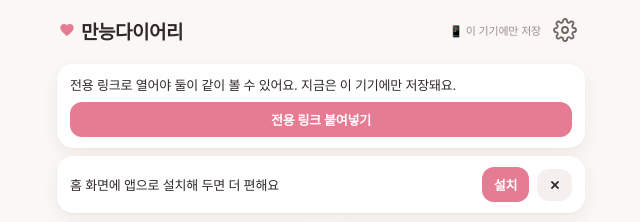
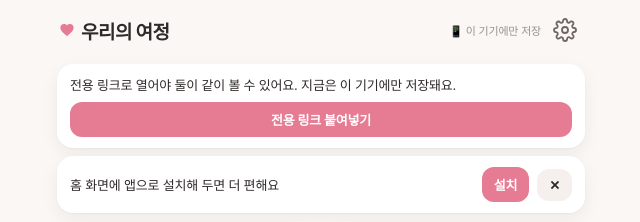
Before and after one commit to Yang-Han-0520/couple-diary, a plain HTML site: page index.html in a window 1280 px wide. Both pictures are taken after a click on the button "저장". Shown: the top 222 px of the page, 319-959 px from the left. Drawn offline with Linux system fonts and the light colour scheme; a web font is replaced by a local one.

Commit message:
앱 이름을 '우리의 여정'으로 변경 (v13)
Co-Authored-By: Claude Opus 5.5 <noreply@anthropic.com>

```diff
--- a/index.html
+++ b/index.html
@@ -3,7 +3,7 @@
 <head>
 <meta charset="utf-8">
 <meta name="viewport" content="width=device-width, initial-scale=1, viewport-fit=cover">
-<title>만능다이어리</title>
+<title>우리의 여정</title>
 <meta name="theme-color" content="#faf7f5">
 <link rel="manifest" href="manifest.webmanifest">
 <link rel="stylesheet" href="https://cdn.jsdelivr.net/gh/orioncactus/pretendard@v1.3.9/dist/web/variable/pretendardvariable-dynamic-subset.min.css">
@@ -11,7 +11,7 @@
 <link rel="apple-touch-icon" href="apple-touch-icon.png">
 <meta name="apple-mobile-web-app-capable" content="yes">
 <meta name="mobile-web-app-capable" content="yes">
-<meta name="apple-mobile-web-app-title" content="만능다이어리">
+<meta name="apple-mobile-web-app-title" content="우리의 여정">
 <style>
 :root{
   --bg:#faf7f5; --card:#ffffff; --ink:#2f2a29; --sub:#9b918e; --line:#efe9e6; --soft:#f5f0ee;
@@ -215,7 +215,7 @@ nav.tabs button.on{color:var(--accent);font-weight:700}
 </head>
 <body>
 <header>
-  <h1><svg width="20" height="20" viewBox="0 0 24 24"><path fill="#e57c93" d="M12 21.3l-1.4-1.3C5.4 15.4 2 12.3 2 8.5 2 5.4 4.4 3 7.5 3c1.7 0 3.4.8 4.5 2.1C13.1 3.8 14.8 3 16.5 3 19.6 3 22 5.4 22 8.5c0 3.8-3.4 6.9-8.6 11.5z"/></svg><span id="appTitle">만능다이어리</span></h1>
+  <h1><svg width="20" height="20" viewBox="0 0 24 24"><path fill="#e57c93" d="M12 21.3l-1.4-1.3C5.4 15.4 2 12.3 2 8.5 2 5.4 4.4 3 7.5 3c1.7 0 3.4.8 4.5 2.1C13.1 3.8 14.8 3 16.5 3 19.6 3 22 5.4 22 8.5c0 3.8-3.4 6.9-8.6 11.5z"/></svg><span id="appTitle">우리의 여정</span></h1>
   <span class="sync" id="sync"></span>
   <button class="icon-btn" id="btnSettings" aria-label="설정"><svg width="24" height="24" viewBox="0 0 24 24" fill="none" stroke="currentColor" stroke-width="1.8" stroke-linecap="round" stroke-linejoin="round"><circle cx="12" cy="12" r="3"/><path d="M19.4 15a1.7 1.7 0 0 0 .3 1.8l.1.1a2 2 0 1 1-2.8 2.8l-.1-.1a1.7 1.7 0 0 0-1.8-.3 1.7 1.7 0 0 0-1 1.5V21a2 2 0 1 1-4 0v-.1a1.7 1.7 0 0 0-1.1-1.5 1.7 1.7 0 0 0-1.8.3l-.1.1a2 2 0 1 1-2.8-2.8l.1-.1a1.7 1.7 0 0 0 .3-1.8 1.7 1.7 0 0 0-1.5-1H3a2 2 0 1 1 0-4h.1a1.7 1.7 0 0 0 1.5-1.1 1.7 1.7 0 0 0-.3-1.8l-.1-.1a2 2 0 1 1 2.8-2.8l.1.1a1.7 1.7 0 0 0 1.8.3H9a1.7 1.7 0 0 0 1-1.5V3a2 2 0 1 1 4 0v.1a1.7 1.7 0 0 0 1 1.5 1.7 1.7 0 0 0 1.8-.3l.1-.1a2 2 0 1 1 2.8 2.8l-.1.1a1.7 1.7 0 0 0-.3 1.8V9a1.7 1.7 0 0 0 1.5 1H21a2 2 0 1 1 0 4h-.1a1.7 1.7 0 0 0-1.5 1z"/></svg></button>
 </header>
@@ -292,7 +292,7 @@ nav.tabs button.on{color:var(--accent);font-weight:700}
   function recs(c) { var m = db.rec[c] || {}; return Object.keys(m).map(function (id) { return Object.assign({ id: id }, m[id].data || {}); }); }
   function rec(c, id) { var m = db.rec[c] || {}; return m[id] ? Object.assign({ id: id }, m[id].data) : null; }
   function settings() {
-    return Object.assign({ title: "만능다이어리", nameA: "나", nameB: "너", start: "", homeA: "", homeB: "" }, (rec("settings", "main") || {}));
+    return Object.assign({ title: "우리의 여정", nameA: "나", nameB: "너", start: "", homeA: "", homeB: "" }, (rec("settings", "main") || {}));
   }
   function myName() { return ""; } // 둘이 같이 쓰므로 기기별 사용자 구분은 하지 않음
   function saveLocal() { return kvSet("db", db); }
@@ -726,8 +726,8 @@ nav.tabs button.on{color:var(--accent);font-weight:700}
   }
   function render() {
     var s = settings();
-    $("#appTitle").textContent = s.title || "만능다이어리";
-    document.title = s.title || "만능다이어리";
+    $("#appTitle").textContent = s.title || "우리의 여정";
+    document.title = s.title || "우리의 여정";
     renderTabs();
     var v = $("#view"), fab = $("#fab");
     fab.classList.add("hidden"); fab.onclick = null;
@@ -1299,7 +1299,7 @@ nav.tabs button.on{color:var(--accent);font-weight:700}
         geoOk = true;
       }).catch(function () {});
       $("[data-save]", el).onclick = function () {
-        putRec("settings", "main", Object.assign({}, (db.rec.settings && db.rec.settings.main && db.rec.settings.main.data) || {}, { title: $("[name=title]", el).value.trim() || "만능다이어리", nameA: $("[name=nameA]", el).value.trim() || "나", nameB: $("[name=nameB]", el).value.trim() || "너", start: $("[name=start]", el).value,
+        putRec("settings", "main", Object.assign({}, (db.rec.settings && db.rec.settings.main && db.rec.settings.main.data) || {}, { title: $("[name=title]", el).value.trim() || "우리의 여정", nameA: $("[name=nameA]", el).value.trim() || "나", nameB: $("[name=nameB]", el).value.trim() || "너", start: $("[name=start]", el).value,
           homeA: geoOk ? $("[name=homeA]", el).value : s.homeA, homeB: geoOk ? $("[name=homeB]", el).value : s.homeB }));
         close(); render();
       };
--- a/sw.js
+++ b/sw.js
@@ -1,5 +1,5 @@
 // 오프라인에서도 열리도록 파일을 저장해 둔다. 내용을 바꾸면 VERSION 숫자를 올린다.
-const VERSION = "v12";
+const VERSION = "v13";
 const CACHE = "uri-girok-" + VERSION;
 const FILES = ["./", "./index.html", "./manifest.webmanifest", "./icon-192.png", "./icon-512.png", "./icon-maskable-512.png", "./apple-touch-icon.png", "./geo/capital.json", "./geo/korea.json"];
 
```
Also changed, not shown: manifest.webmanifest.
